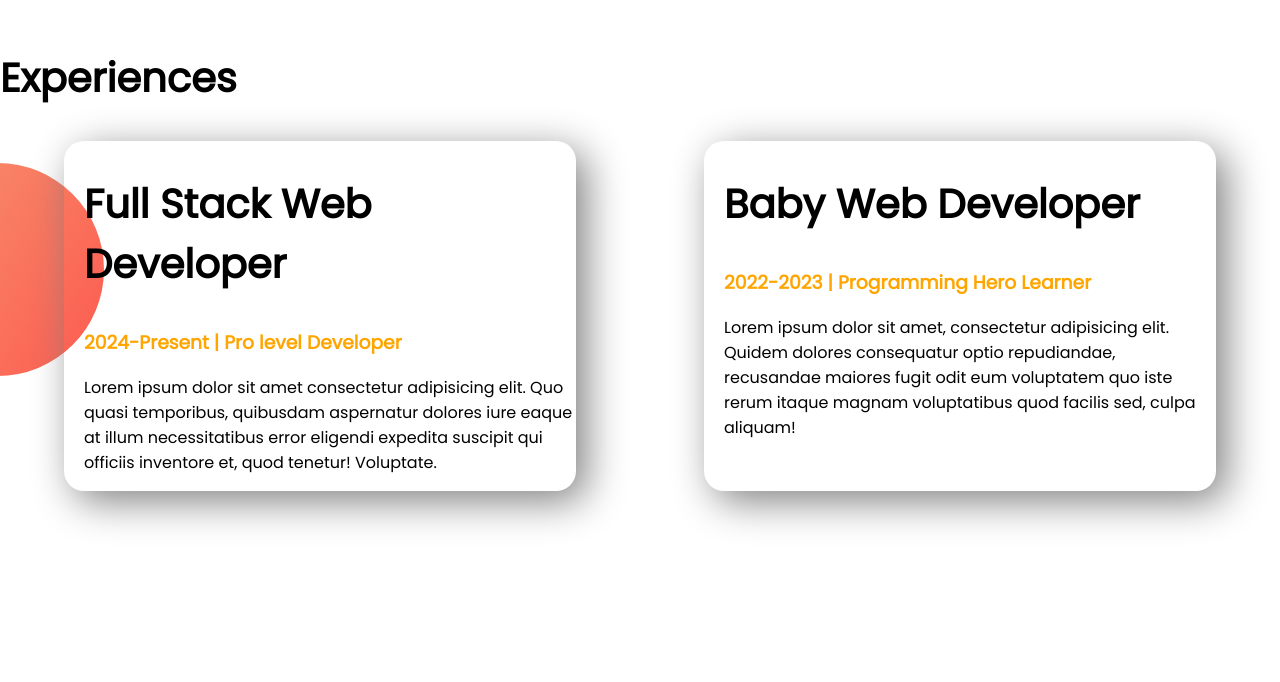
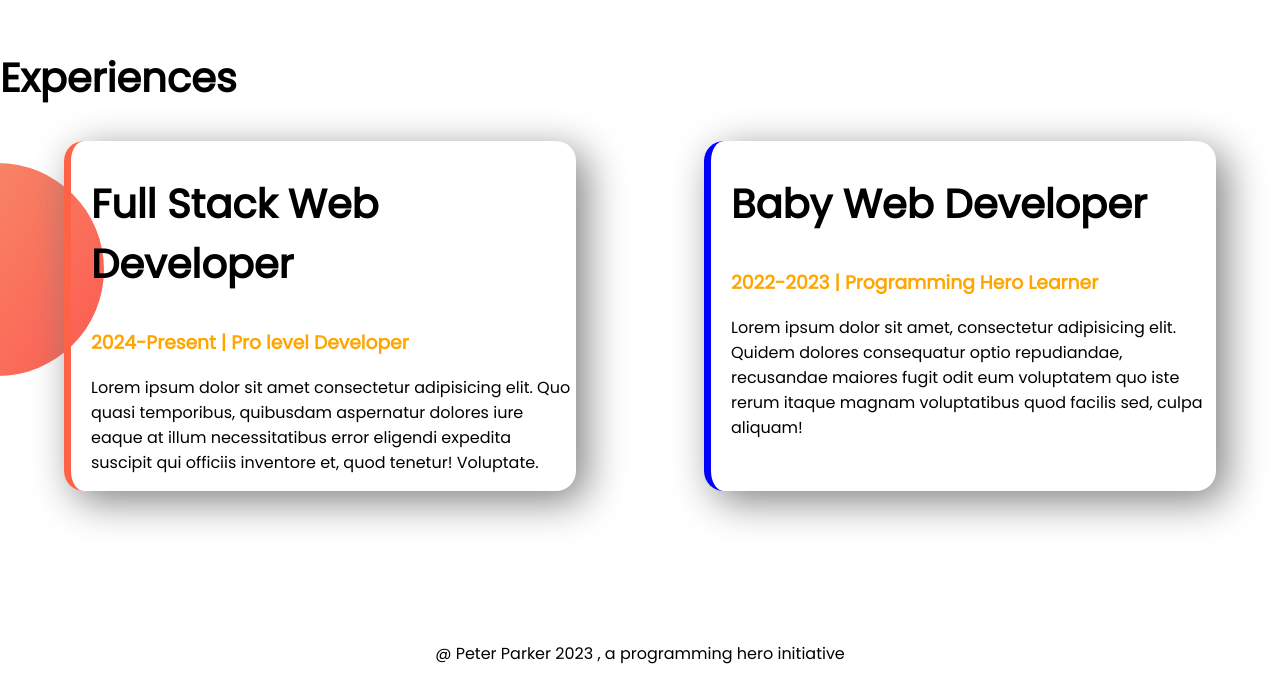
Before and after one commit to AnisurRahman06046/My-portfolio, a plain HTML site: page index.html in a window 1280 px wide. Shown: the part 1319-2001 px from the top of the page. Before the commit the page ends 1960 px from the top, so only its background shows below. Drawn offline with Linux system fonts and the light colour scheme.

Commit message:
styled border and added footer

```diff
--- a/index.html
+++ b/index.html
@@ -42,12 +42,12 @@
     <section class="experience-area">
         <h1>Experiences</h1>
         <div class="flexible-container">
-            <div class="experience-item">
+            <div id="full-stack-dev" class="experience-item">
                 <h2>Full Stack Web Developer</h2>
                 <h3 class="name-color">2024-Present | Pro level Developer</h3>
                 <p>Lorem ipsum dolor sit amet consectetur adipisicing elit. Quo quasi temporibus, quibusdam aspernatur dolores iure eaque at illum necessitatibus error eligendi expedita suscipit qui officiis inventore et, quod tenetur! Voluptate.</p>
             </div>
-            <div class="experience-item">
+            <div id="baby-dev" class="experience-item">
                 <h2>Baby Web Developer</h2>
                 <h3 class="name-color" >2022-2023 | Programming Hero Learner</h3>
                 <p>Lorem ipsum dolor sit amet, consectetur adipisicing elit. Quidem dolores consequatur optio repudiandae, recusandae maiores fugit odit eum voluptatem quo iste rerum itaque magnam voluptatibus quod facilis sed, culpa aliquam!</p>
@@ -57,4 +57,7 @@
 
 
 </body>
+<footer>
+    <p>@ Peter Parker 2023 , a programming hero initiative</p>
+</footer>
 </html>
--- a/style.css
+++ b/style.css
@@ -50,6 +50,15 @@ h2{
     padding-left: 20px;
     box-shadow: 10px 10px 40px gray;
     border-radius: 20px;
+
+
+}
+#full-stack-dev{
+    border-left: 7px solid tomato;
+}
+#baby-dev{
+    border-left: 7px solid blue;
+
 }
 .experience-area{
     background-image: url(images/exp-bg.png);
@@ -57,3 +66,6 @@ h2{
     background-position: left;
 
 }
+footer p{
+    text-align: center;
+}
```
